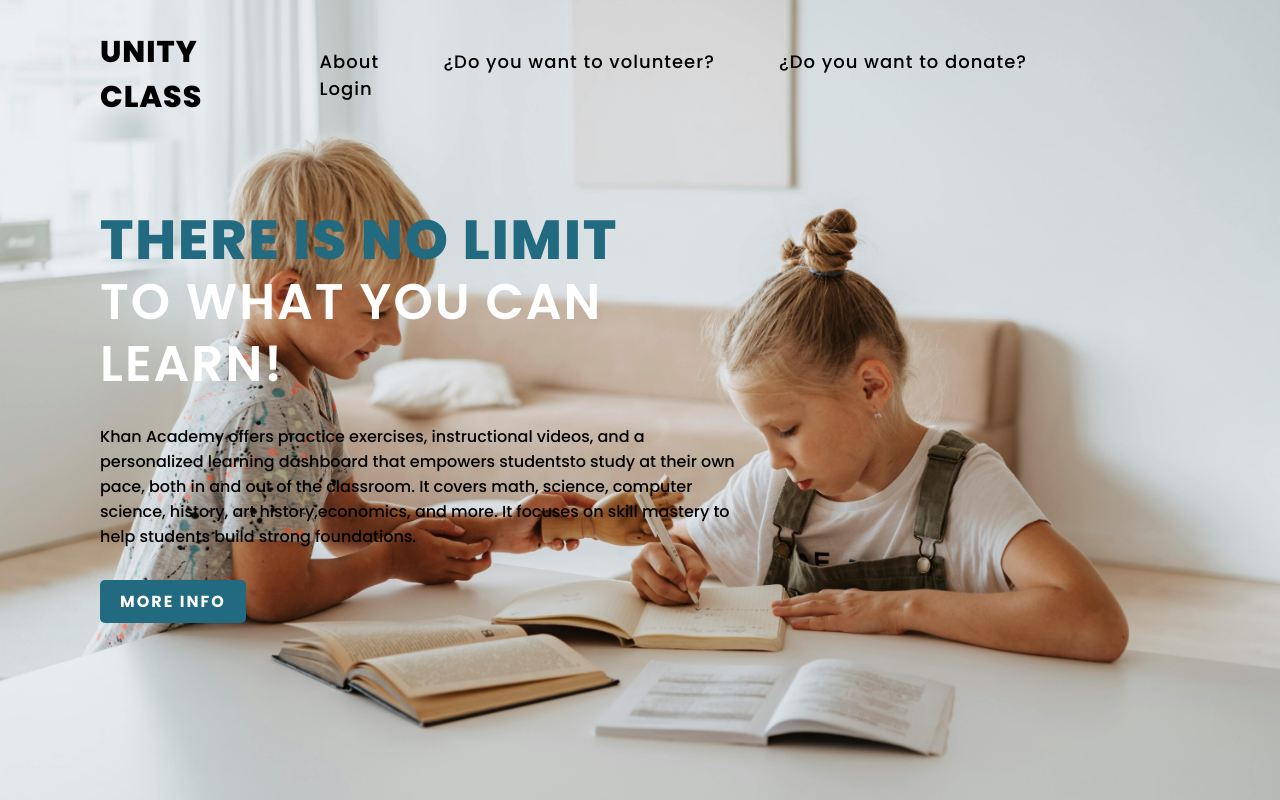
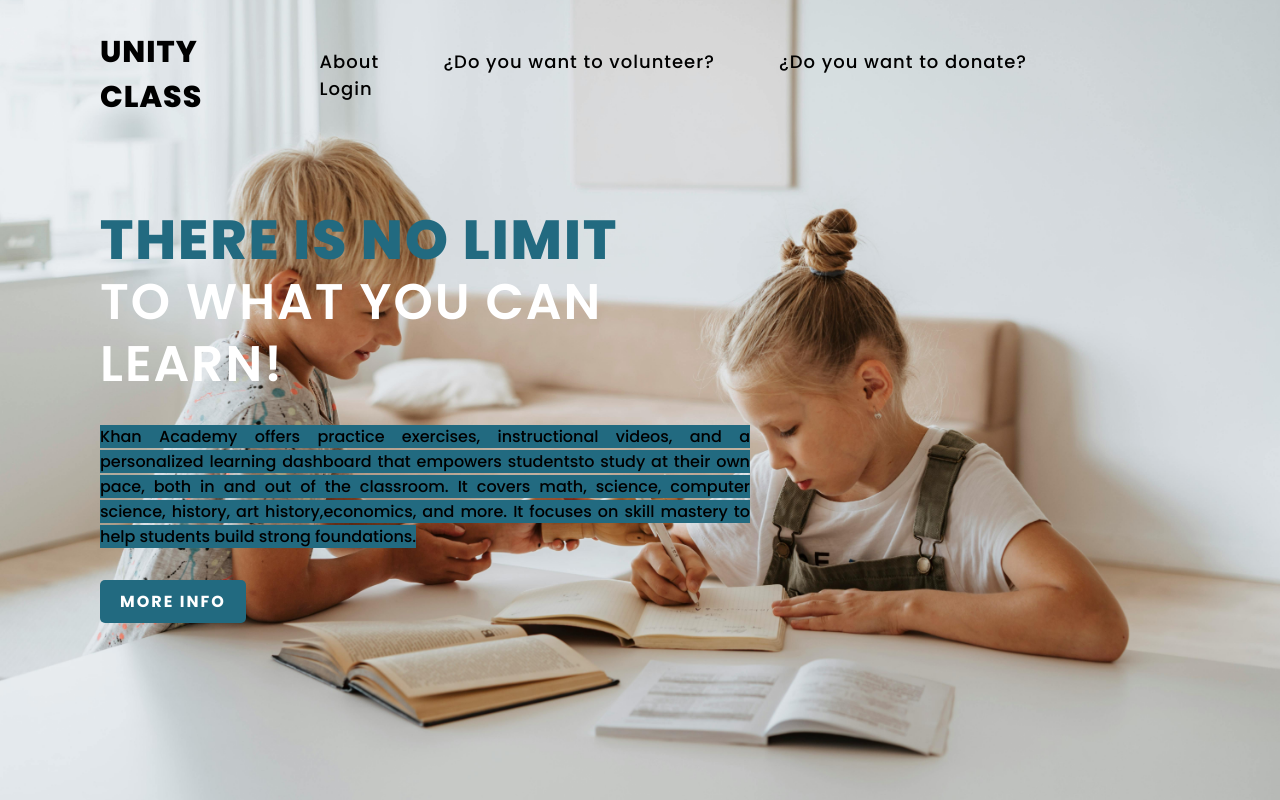
Before and after one commit to jazmin-dominguez/App-Web-CRUD, a PHP site: page /inicio.php in a window 1280 px wide. Run offline with PHP 8.4, Linux system fonts and the light colour scheme; some libraries are stand-ins or nearby versions.

Commit message:
Modifique  estilos del inicio

```diff
--- a/CSS/inicio.css
+++ b/CSS/inicio.css
@@ -85,9 +85,14 @@
 }
 
 .content .info p{
+  text-align: justify;
   font-size: 16px;
   font-weight: 500;
   margin-bottom: 40px;
+}
+.content .info p span{
+  color: #000;
+  background-color: #226A80;
 }
 
 .content .info-btn{
```
